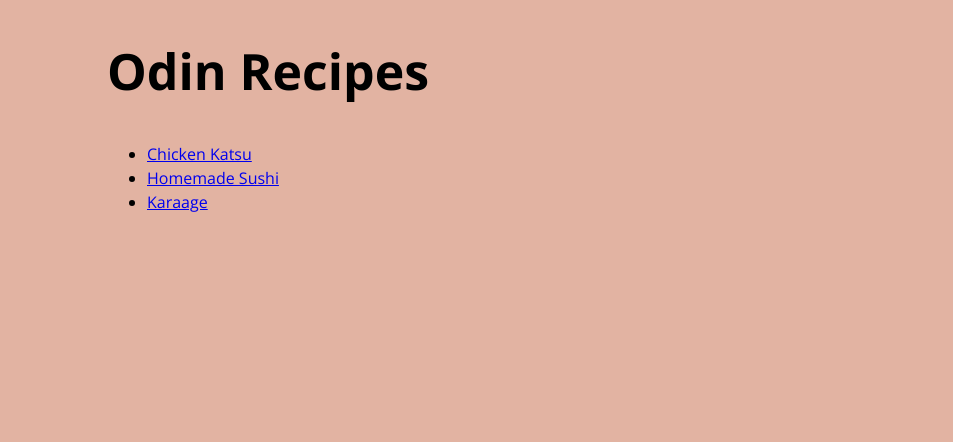
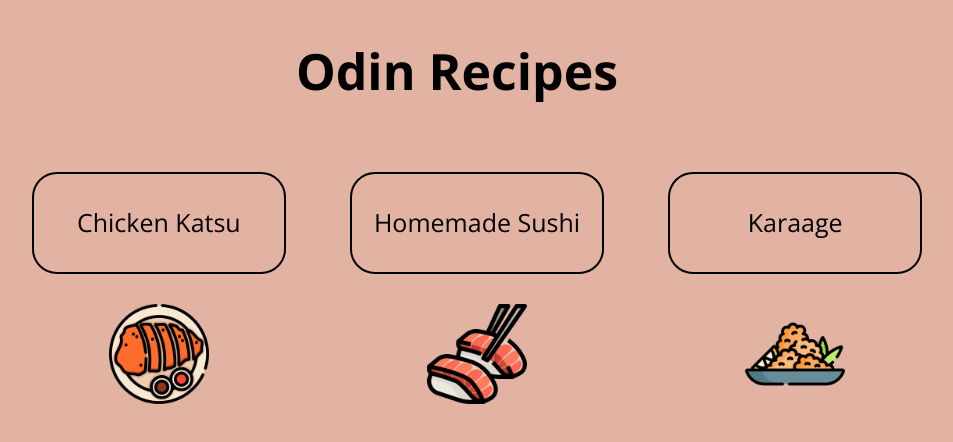
Before and after one commit to asteriye/odin-recipes, a plain HTML site: page index.html in a window 1280 px wide. Shown: the whole page, without its empty margins (183-1136 px from the left). Drawn offline with nearby package versions, Linux system fonts and the light colour scheme.

Commit message:
Add basic layout to homepage

```diff
--- a/index.html
+++ b/index.html
@@ -11,10 +11,10 @@
 </head>
 <body>
     <h1>Odin Recipes</h1>
-    <ul>
-        <li><a href="recipes/katsu.html">Chicken Katsu</a></li>
-        <li><a href="recipes/sushi.html">Homemade Sushi</a></li>
-        <li><a href="recipes/karaage.html">Karaage</a></li>
+    <ul class="homepage-menu">
+        <li><a href="recipes/katsu.html">Chicken Katsu</a><img src="images/katsu.png" alt="an icon of chicken katsu" class="icons"></li>
+        <li><a href="recipes/sushi.html">Homemade Sushi</a><img src="images/sushi.png" alt="an icon of sushi" class="icons"></li>
+        <li><a href="recipes/karaage.html">Karaage</a><img src="images/karaage.png" alt="an icon of karaage" class="icons"></li>
     </ul>
 </body>
 </html>
--- a/style.css
+++ b/style.css
@@ -2,13 +2,13 @@ body {
     font-family: 'Open Sans', sans-serif;
     line-height: 1.5;
     margin: 0 auto;
-    width: 700px;
     text-align: justify;
     background-color: rgb(226, 179, 162);
 }
 
 h1 {
     font-size: 50px;
+    text-align: center;
 }
 
 h2 {
@@ -20,3 +20,38 @@ img {
     height: auto;
     width: 400px;
 }
+
+.icons {
+    display: block;
+    width: 100px;
+    text-align: center;
+    margin: 0 auto;
+}
+
+.homepage-menu {
+    list-style: none;
+    text-decoration: none;
+    text-align: center;
+}
+
+.homepage-menu a {
+    text-decoration: none;
+    color: black;
+    font-size: 25px;
+    display: block;
+    width: 250px;
+    padding: 30px 0px;
+    margin: 30px;
+    border: 2px solid black;
+    border-radius: 25px;
+    transition: transform .2s;
+}
+
+.homepage-menu li {
+    display: inline-block;
+}
+
+.homepage-menu a:hover  {
+    transform: scale(1.2);
+    background-color: rgb(228, 171, 151);
+}
```
Also changed, not shown: recipes/karaage.html (+1 -0 lines), recipes/katsu.html (+1 -0 lines), recipes/sushi.html (+1 -0 lines), images/karaage.png (added), images/katsu.png (added), images/sushi.png (added), 1 other file.
